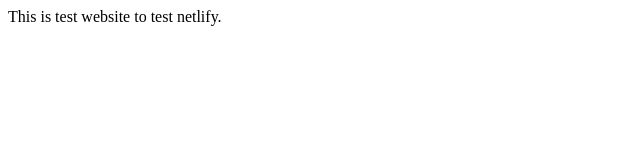
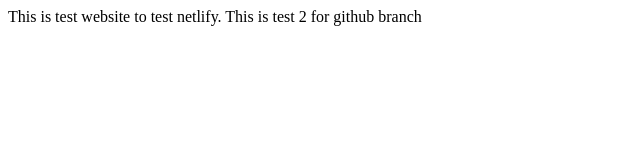
Before and after one commit to Aman-Dk/testing, a plain HTML site: page index.html in a window 1280 px wide. Shown: the whole page, without its empty margins (0-640 px from the left). Drawn offline with Linux system fonts and the light colour scheme.

Commit message:
update text for test 2

```diff
--- a/index.html
+++ b/index.html
@@ -8,5 +8,7 @@
 </head>
 <body>
     This is test website to test netlify.
+
+    This is test 2 for github branch
 </body>
 </html>
```
